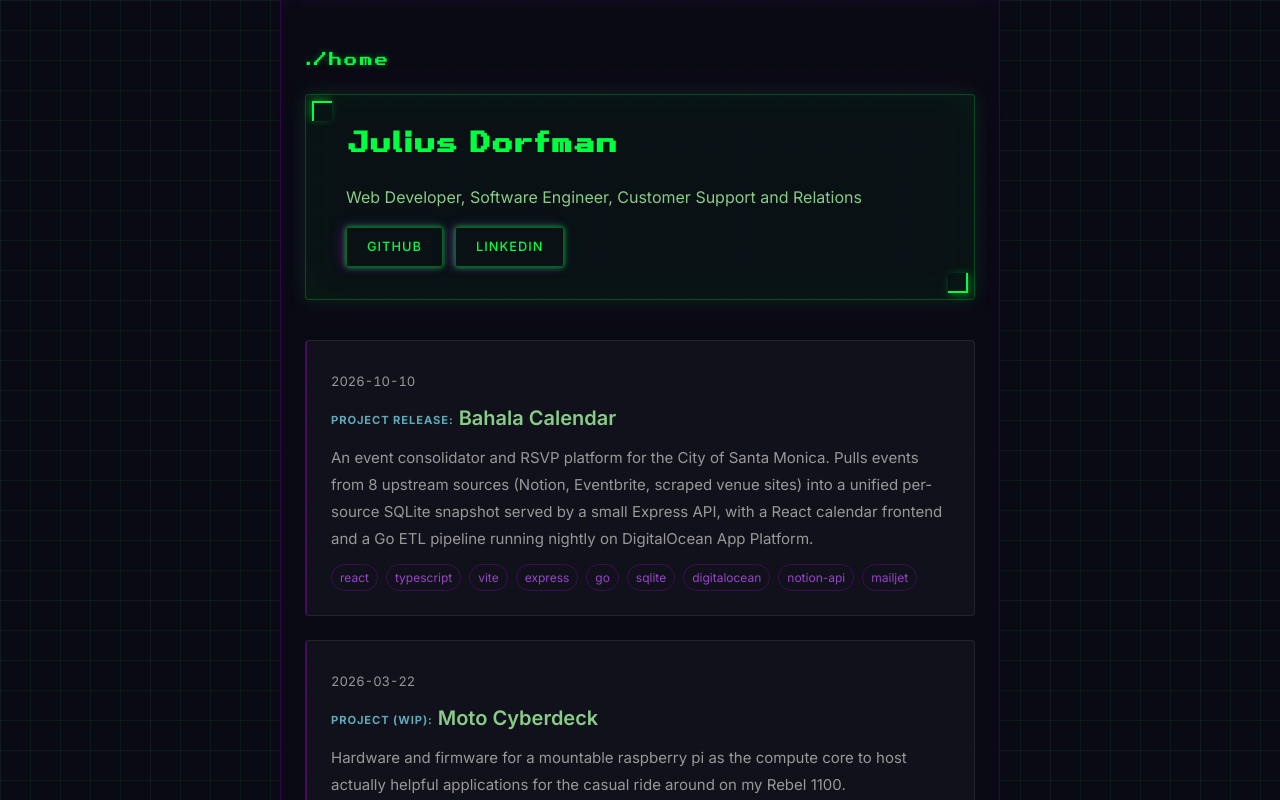
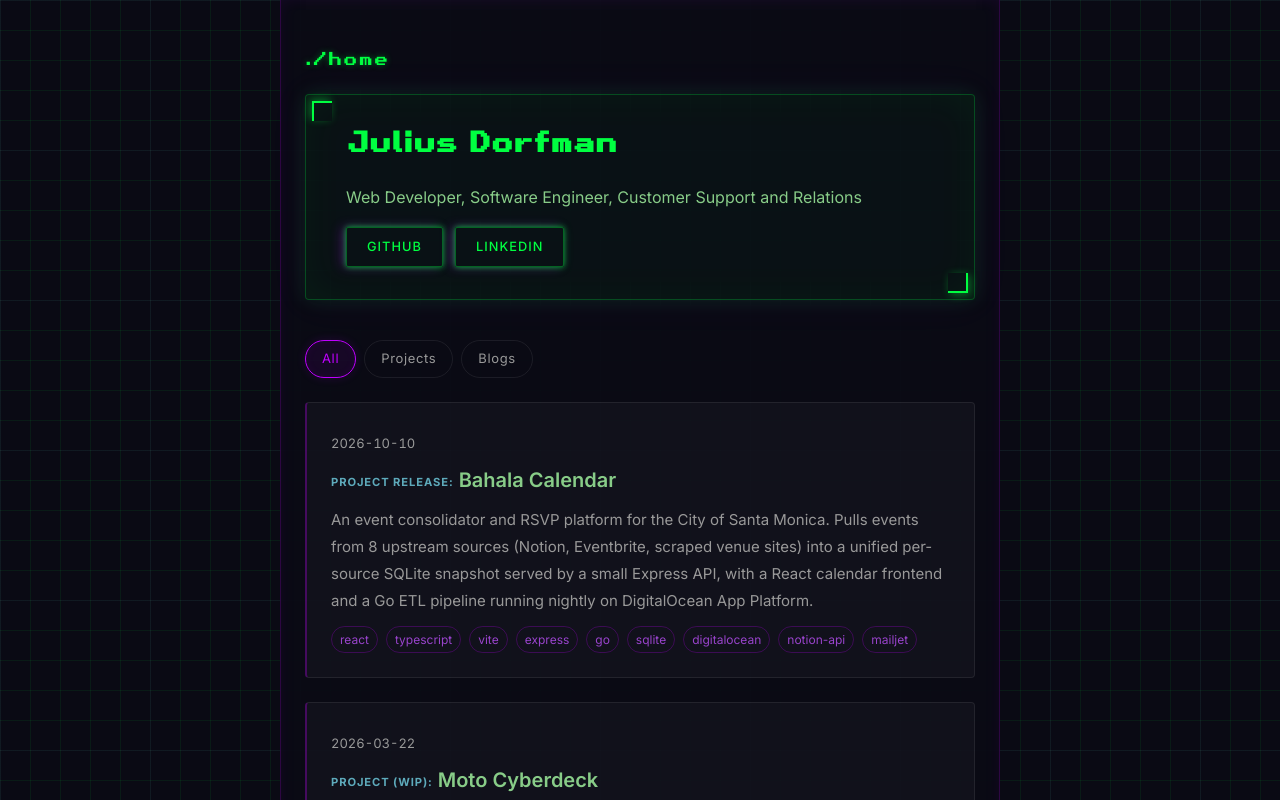
Before and after one commit to JuliusDorfman/JGDwebsite, a Next.js app: page / in a window 1280 px wide. Shown: the top 800 px of the page. Built offline with nearby package versions, Linux system fonts and the light colour scheme.

Commit message:
added filtering

```diff
--- /dev/null
+++ b/app/components/Timeline.tsx
@@ -0,0 +1,77 @@
+"use client";
+
+import { useState } from "react";
+import Link from "next/link";
+import type { TimelineItem } from "@/lib/timeline";
+
+type FilterKey = "all" | "project" | "blog";
+
+const FILTERS: { key: FilterKey; label: string }[] = [
+  { key: "all", label: "All" },
+  { key: "project", label: "Projects" },
+  { key: "blog", label: "Blogs" },
+];
+
+function matches(item: TimelineItem, filter: FilterKey): boolean {
+  if (filter === "all") return true;
+  // "Projects" catches every project type (release, wip, …); "Blogs" is exact.
+  if (filter === "project") return item.type.includes("project");
+  return item.type === filter;
+}
+
+export default function Timeline({ items }: { items: TimelineItem[] }) {
+  const [filter, setFilter] = useState<FilterKey>("all");
+  const visible = items.filter((item) => matches(item, filter));
+
+  return (
+    <>
+      <div
+        className="timeline-filters"
+        role="tablist"
+        aria-label="Filter timeline"
+      >
+        {FILTERS.map((f) => (
+          <button
+            key={f.key}
+            type="button"
+            role="tab"
+            aria-selected={filter === f.key}
+            className={`timeline-filter${
+              filter === f.key ? " timeline-filter-active" : ""
+            }`}
+            onClick={() => setFilter(f.key)}
+          >
+            {f.label}
+          </button>
+        ))}
+      </div>
+
+      <main className="blog-post-list">
+        {visible.length === 0 && (
+          <p className="blog-empty">Nothing here yet. Check back soon.</p>
+        )}
+        {visible.map((item) => (
+          <Link key={item.href} href={item.href} className="blog-post-card">
+            <time className="blog-post-date">{item.date}</time>
+            <h2 className="blog-post-title">
+              <span className={`timeline-label timeline-label-${item.type}`}>
+                {item.label}:
+              </span>{" "}
+              {item.title}
+            </h2>
+            <p className="blog-post-description">{item.description}</p>
+            {item.tags.length > 0 && (
+              <div className="blog-post-tags">
+                {item.tags.map((tag) => (
+                  <span key={tag} className="blog-tag">
+                    {tag}
+                  </span>
+                ))}
+              </div>
+            )}
+          </Link>
+        ))}
+      </main>
+    </>
+  );
+}
--- a/app/globals.css
+++ b/app/globals.css
@@ -719,6 +719,40 @@ body {
   margin: 0.25rem 0;
 }
 
+/* Timeline filter bar — All / Projects / Blogs */
+.timeline-filters {
+  display: flex;
+  gap: 0.5rem;
+  flex-wrap: wrap;
+  margin-bottom: 1.5rem;
+}
+
+.timeline-filter {
+  font-family: inherit;
+  font-size: 0.8125rem;
+  letter-spacing: 0.05em;
+  padding: 0.4rem 1rem;
+  color: var(--blog-text-secondary);
+  background: transparent;
+  border: 1px solid var(--blog-border);
+  border-radius: 9999px;
+  cursor: pointer;
+  transition: color 0.2s, border-color 0.2s, background 0.2s, box-shadow 0.2s;
+}
+
+.timeline-filter:hover {
+  color: var(--purple-dim);
+  border-color: rgba(191, 0, 255, 0.4);
+}
+
+.timeline-filter-active {
+  color: var(--purple);
+  border-color: var(--purple);
+  background: rgba(191, 0, 255, 0.08);
+  box-shadow: 0 0 10px rgba(191, 0, 255, 0.15),
+    inset 0 0 10px rgba(191, 0, 255, 0.05);
+}
+
 /* Timeline type prefix — "Blog Post:" / "Project Release:" */
 .timeline-label {
   font-size: 0.7rem;
--- a/app/page.tsx
+++ b/app/page.tsx
@@ -1,6 +1,6 @@
 import { Metadata } from "next";
-import Link from "next/link";
 import { getTimeline } from "@/lib/timeline";
+import Timeline from "./components/Timeline";
 import SubscribeButton from "./components/SubscribeButton";
 
 export const metadata: Metadata = {
@@ -46,32 +46,7 @@ export default async function Home() {
       </div>
 
       {/* Timeline feed — blog posts, project releases, etc. */}
-      <main className="blog-post-list">
-        {items.length === 0 && (
-          <p className="blog-empty">Nothing here yet. Check back soon.</p>
-        )}
-        {items.map((item) => (
-          <Link key={item.href} href={item.href} className="blog-post-card">
-            <time className="blog-post-date">{item.date}</time>
-            <h2 className="blog-post-title">
-              <span className={`timeline-label timeline-label-${item.type}`}>
-                {item.label}:
-              </span>{" "}
-              {item.title}
-            </h2>
-            <p className="blog-post-description">{item.description}</p>
-            {item.tags.length > 0 && (
-              <div className="blog-post-tags">
-                {item.tags.map((tag) => (
-                  <span key={tag} className="blog-tag">
-                    {tag}
-                  </span>
-                ))}
-              </div>
-            )}
-          </Link>
-        ))}
-      </main>
+      <Timeline items={items} />
 
       <SubscribeButton />
     </div>
```
